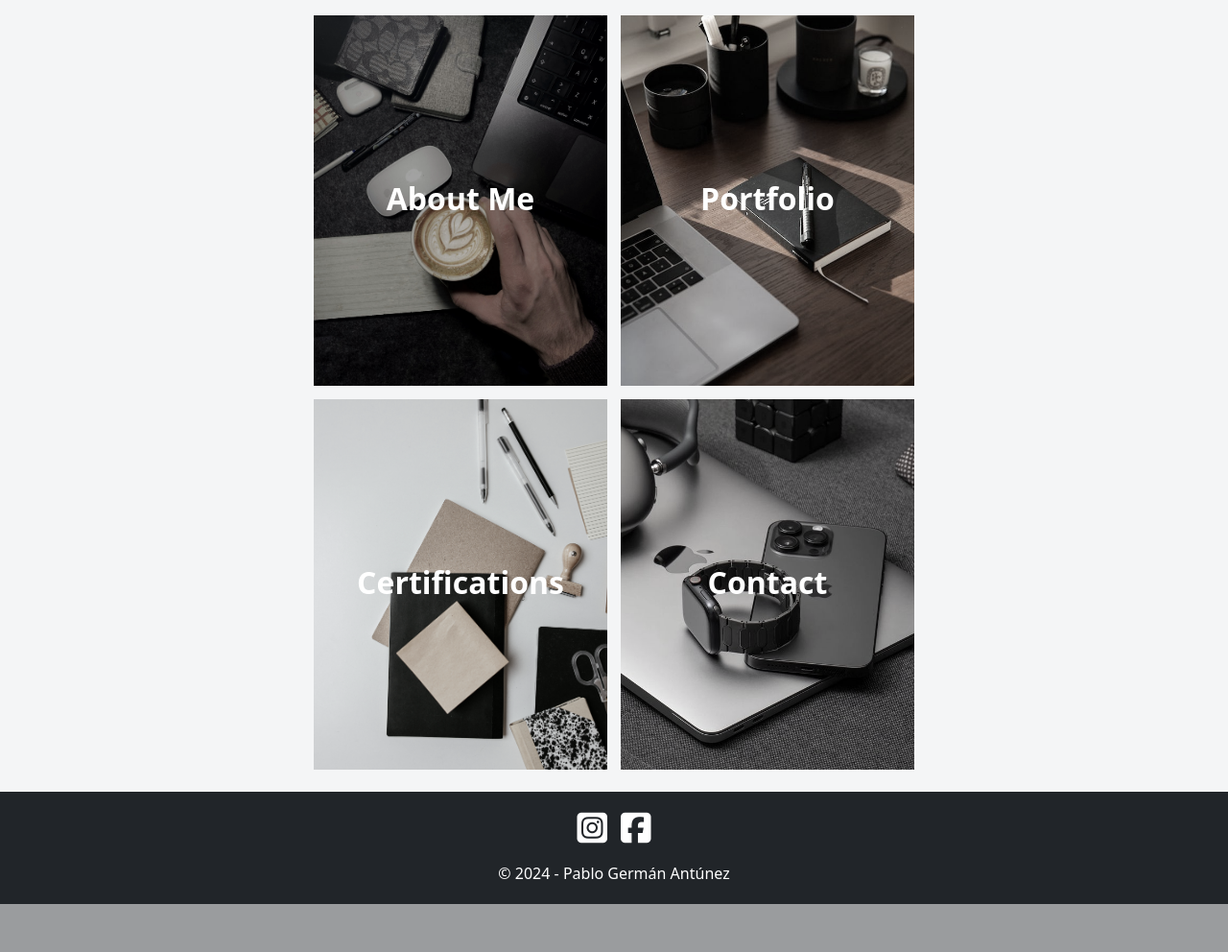
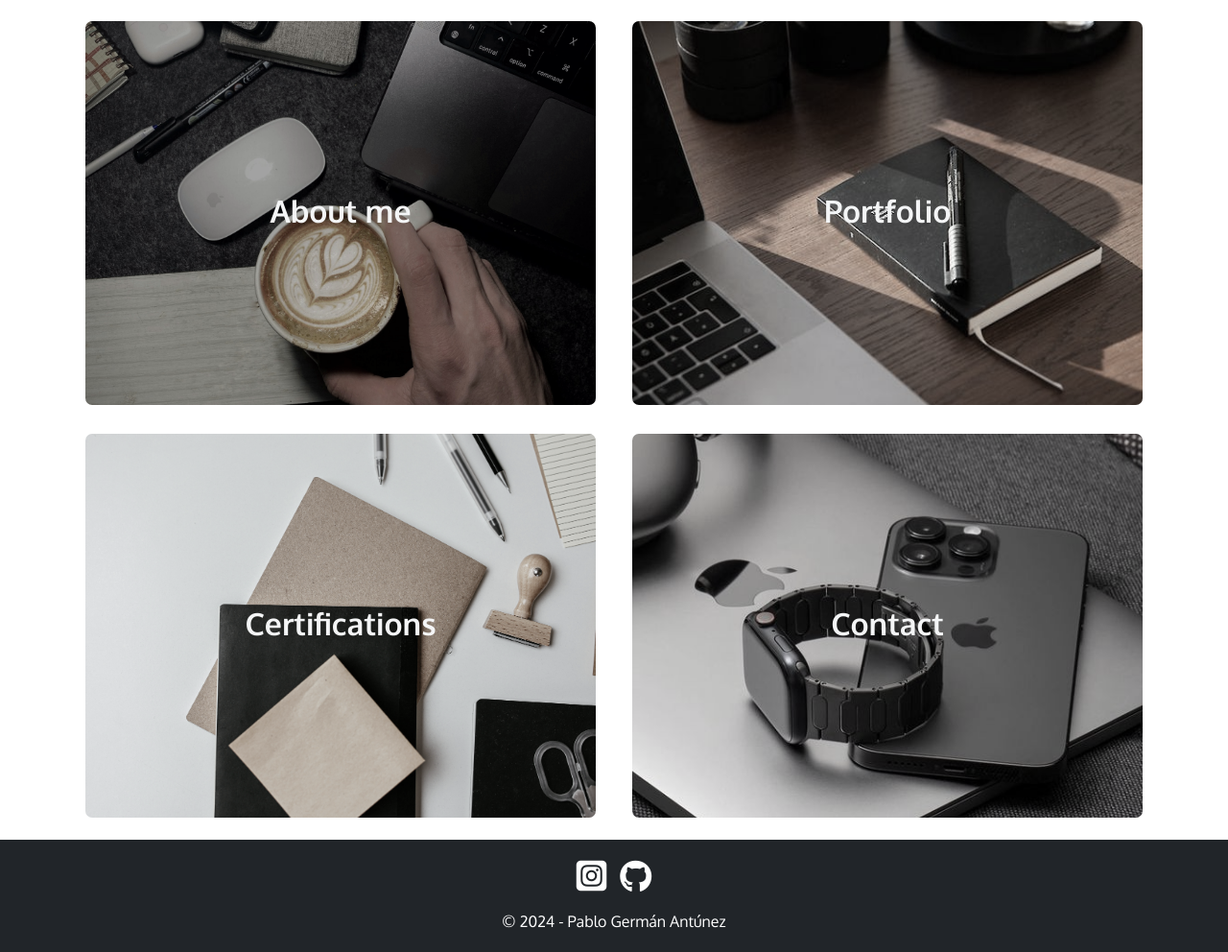
Before and after one commit to pabloantunez/personal-web, a Django app: page / in a window 1280 px wide. Shown: the part 563-1555 px from the top of the page at 96% size. Before the commit the page ends 1505 px from the top, so only its background shows below. Run offline with Django 5.2, Linux system fonts and the light colour scheme; some libraries are stand-ins or nearby versions.

Commit message:
General Fixes

```diff
--- a/personalweb/certifications/templates/certifications/certification_list.html
+++ b/personalweb/certifications/templates/certifications/certification_list.html
@@ -5,7 +5,10 @@
     <div class="row" style="height: 100vh;">
         <div class="col grayscale-opacity" style="background-image: url('{{background_image}}'); background-size: cover;"></div>
         <div class="col d-flex align-items-center background-general-color">
-            <div class="row">
+            <div class="row justify-content-center">
+                <div class="col-md-12 text-center">
+                    <h1>Courses I have <span class="list-titles">completed</span> and am <span class="list-titles">currently taking</span></h1>
+                </div>
                 {% for certification in object_list %}
                     <div class="col-md-12 mb-4 mt-5">
                         <div class="row align-items-center">
--- a/personalweb/core/static/core/css/styles.css
+++ b/personalweb/core/static/core/css/styles.css
@@ -21,6 +21,14 @@
     color: white;
 }
 
+header{
+    width: 100%;
+}
+
+.nav-selection{
+    color: #1098F7;
+}
+
 .grayscale-opacity {
     filter: grayscale(60%);
 }
@@ -38,24 +46,23 @@
     left: 0;
     width: 100%;
     height: 100%;
-    background: linear-gradient(to bottom right, transparent 50%, black 50%);
+    background: linear-gradient(to bottom right, transparent 50%, #212529 50%);
     z-index: 1;
 }
 
-.container {
-    position: relative;
-}
-
-.container .row {
-    position: relative;
-    z-index: 2;
+.image-contact-view {
+    width: 100%;
+    height: 100%;
+    object-fit: cover;
+    object-position: center;
 }
 
 .background-general-color{
     background-color: #F4F5F6;
 }
+
 .contact-link {
-    font-family: 'Raleway', sans-serif !important;
+    font-family: 'Oxygen', sans-serif !important;
     color: white !important;
     text-decoration: none !important;
     gap: 10px;
@@ -92,10 +99,63 @@
     color: white;
 }
 
-.nav-selection{
+.text-about{
+    color:#F4F5F6;
+    padding: 50px;
+}
+
+body{
+    font-family: 'Oxygen', sans-serif;
+}
+
+h1{
+    font-weight: 700;
+}
+
+h3{
+    font-weight: 500;
+}
+
+h4{
+    font-weight: 400;
+}
+
+.card-text-overlay {
+    position: absolute;
+    top: 50%;
+    left: 50%;
+    transform: translate(-50%, -50%);
+    padding: 10px;
+    color: #F4F5F6;
+}
+
+.card{
+    height: auto;
+    padding: 7px;
+    border: none;
+}
+
+.card img{
+    width: 100%;
+    height: 400px;
+    border: none;
+    border-radius: 7px;
+}
+
+.card:hover {
+    transform: scale(1.05);
+    transition: transform 0.3s ease;
+}
+
+.list-titles {
+    font-weight: 700;
     color: #1098F7;
 }
 
-.nav-non-selected{
-    font-weight: bold;
+.active > .page-link {
+    background-color: #1098F7;
 }
+
+.page-link {
+    color:#1098F7;
+}
--- a/personalweb/core/templates/core/base.html
+++ b/personalweb/core/templates/core/base.html
@@ -5,52 +5,50 @@
         <meta name="viewport" content="width=device-width, initial-scale=1, shrink-to-fit=no">
         {% load static %}
         <!-- Fonts -->
-        <link href="https://fonts.googleapis.com/css?family=Raleway:400,400i,700,700i" rel="stylesheet">
-        <link href="https://fonts.googleapis.com/css?family=Lora:400,400i,700,700i" rel="stylesheet">
+        <link rel="preconnect" href="https://fonts.googleapis.com">
+        <link rel="preconnect" href="https://fonts.gstatic.com" crossorigin>
+        <link href="https://fonts.googleapis.com/css2?family=Oxygen:wght@300;400;700&display=swap" rel="stylesheet">
         <link href="https://cdnjs.cloudflare.com/ajax/libs/font-awesome/6.5.1/css/all.min.css" rel="stylesheet">
-
 
         <!-- Styles -->
         <link href="https://cdn.jsdelivr.net/npm/bootstrap@5.3.3/dist/css/bootstrap.min.css" rel="stylesheet" integrity="sha384-QWTKZyjpPEjISv5WaRU9OFeRpok6YctnYmDr5pNlyT2bRjXh0JMhjY6hW+ALEwIH" crossorigin="anonymous">
         <link rel="stylesheet" type="text/css" href="{% static 'core/css/styles.css' %}">
+        <link rel="icon" type="image/png" href="{% static 'core/images/logotipo32x32.png' %}">
         <title>{% block title%}{% endblock%} | Pablo Antúnez</title>
     </head>
     <body class="min-vh-100 d-flex flex-column justify-content-between">
         <header class="min-vh-10">
-            <nav class="navbar navbar-expand-lg navbar-dark bg-dark">
-                <div class="w-100 px-3">
+            <nav class="navbar navbar-expand-md navbar-dark bg-dark">
+                <div class="container-fluid">
                     <a class="navbar-brand mr-auto" href="/">
                         <span class="custom-p">P</span><span class="custom-a">A</span>
                     </a>
-                    <button class="navbar-toggler" type="button" data-toggle="collapse" data-target="#navbarNav"
+                    <button class="navbar-toggler" type="button" data-bs-toggle="collapse" data-bs-target="#navbarNav"
                         aria-controls="navbarNav" aria-expanded="false" aria-label="Toggle navigation">
                         <span class="navbar-toggler-icon"></span>
                     </button>
-                </div>
-                <div class="collapse navbar-collapse w-100 d-flex justify-content-end px-3" id="navbarNav">
-                    <ul class="navbar-nav ml-auto">
+                    <div class="collapse navbar-collapse justify-content-end" id="navbarNav">
+                        <ul class="navbar-nav">
                             <li class="nav-item">
-                            <a class="nav-link nav-non-selected {% if request.path == '/about-me/' %} nav-selection {% endif %}" href="/about-me/">About Me</a>
+                                <a class="nav-link {% if request.path == '/about-me/' %} nav-selection {% endif %}" href="/about-me/">About Me</a>
                             </li>
                             <li class="nav-item">
-                            <a class="nav-link nav-non-selected {% if request.path == '/portfolio/' %} nav-selection {% endif %}" href="/portfolio/">Portfolio</a>
+                                <a class="nav-link {% if request.path == '/portfolio/' %} nav-selection {% endif %}" href="/portfolio/">Portfolio</a>
                             </li>
                             <li class="nav-item">
-                            <a class="nav-link nav-non-selected {% if request.path == '/certifications/' %} nav-selection {% endif %}" href="/certifications/">Certifications</a>
+                                <a class="nav-link {% if request.path == '/certifications/' %} nav-selection {% endif %}" href="/certifications/">Certifications</a>
                             </li>
                             <li class="nav-item">
-                            <a class="nav-link nav-non-selected {% if request.path == '/contact/' %} nav-selection {% endif %}" href="/contact/">Contact</a>
+                                <a class="nav-link {% if request.path == '/contact/' %} nav-selection {% endif %}" href="/contact/">Contact</a>
                             </li>
                         </ul>
                     </div>
+                </div>
             </nav>
         </header>
-        <main class="min-vh-80">
-            <div class="h-100">
+        <main class="min-vh-80 h-100">
             {% block content%}
             {% endblock%}
-            </div>
-
 
             {% if is_contact_view %}
                 {% block contact_content %}
@@ -63,8 +61,8 @@
                 <div class="row justify-content-center">
                     <div class="col-md-6 text-center mb-3">
                         <ul>
-                            <li><a href="#"><i class="fab fa-instagram-square icon-base" style="font-size:36px"></i></a></li>
-                            <li><a href="#"><i class="fab fa-facebook-square icon-base" style="font-size:36px"></i></a></li>
+                            <li><a href="https://www.instagram.com/pablooantunez/" target="_blank"><i class="fab fa-instagram-square icon-base" style="font-size:36px"></i></a></li>
+                            <li><a href="https://github.com/pabloantunez" target="_blank"><i class="fa-brands fa-github icon-base" style="font-size:34px"></i></a></li>
                         </ul>
                     </div>
                 </div>
@@ -76,7 +74,6 @@
             </div>
         </footer>
 
-
         <script src="https://code.jquery.com/jquery-3.5.1.slim.min.js"></script>
         <script src="https://cdn.jsdelivr.net/npm/@popperjs/core@2.5.4/dist/umd/popper.min.js"></script>
         <script src="https://cdn.jsdelivr.net/npm/bootstrap@5.3.3/dist/js/bootstrap.bundle.min.js" integrity="sha384-YvpcrYf0tY3lHB60NNkmXc5s9fDVZLESaAA55NDzOxhy9GkcIdslK1eN7N6jIeHz" crossorigin="anonymous"></script>
--- a/personalweb/core/templates/core/contact.html
+++ b/personalweb/core/templates/core/contact.html
@@ -4,9 +4,9 @@
 {% block contact_content%}
 
 <div class="position-relative" style="height: 81vh;">
-    <div class="background-image-container">
-        <img src="{% static contact_image_view %}" class="img-fluid grayscale-opacity" style="width: 100%; height: 100%; object-fit: cover; object-position: center;" alt="Image Contact View">
-        <div class="diagonal-overlay"></div>
+    <div class="background-image-container bg-dark">
+        <img src="{% static contact_image_view %}" class="img-fluid grayscale-opacity image-contact-view" alt="Image Contact View">
+        <div class="diagonal-overlay "></div>
     </div>
     <div class="container position-absolute top-50 start-50 translate-middle" style="transform: translate(-50%, -50%); z-index: 2;">
         <div class="row justify-content-center">
--- a/personalweb/core/templates/core/home.html
+++ b/personalweb/core/templates/core/home.html
@@ -12,8 +12,54 @@ Home
             <h1 style="font-size: 65px;">{{ overlay_text }}</h1>
         </div>
     </section>
-    <div class="w-100 d-flex justify-content-center align-items-center pt-3 pb-3 background-general-color">
-        <div class="w-50 d-flex flex-wrap">
+    <div class="container">
+        <div class="row mt-3">
+            <div class="col-md-6">
+                <div class="card">
+                    <div class="position-relative">
+                        <a href="{% url 'about' %}" class="position-relative w-100">
+                            <img src="{% static about_image %}" alt="About Me" class="grayscale-opacity object-fit-cover">
+                            <div class="card-text-overlay fs-2 fw-bolder">About me</div>
+                        </a>
+                    </div>
+                </div>
+            </div>
+            <div class="col-md-6">
+                <div class="card">
+                    <div class="position-relative">
+                        <a href="{% url 'projects:projects' %}" class="position-relative w-100">
+                            <img src="{% static portfolio_image %}" alt="Portfolio" class="grayscale-opacity object-fit-cover">
+                            <div class="card-text-overlay fs-2 fw-bolder">Portfolio</div>
+                        </a>
+                    </div>
+                </div>
+            </div>
+        </div>
+        <div class="row mb-3 mt-3">
+            <div class="col-md-6">
+                <div class="card">
+                    <div class="position-relative">
+                        <a href="{% url 'certifications:certifications' %}" class="position-relative w-100">
+                            <img src="{% static certifications_image %}" alt="Certifications" class="grayscale-opacity object-fit-cover">
+                            <div class="card-text-overlay fs-2 fw-bolder">Certifications</div>
+                        </a>
+                    </div>
+                </div>
+            </div>
+            <div class="col-md-6">
+                <div class="card">
+                    <div class="position-relative">
+                        <a href="{% url 'contact' %}" class="position-relative w-100">
+                            <img src="{% static contact_image %}" alt="Contact" class="grayscale-opacity object-fit-cover">
+                            <div class="card-text-overlay fs-2 fw-bolder">Contact</div>
+                        </a>
+                    </div>
+                </div>
+            </div>
+        </div>
+    </div>
+
+    {% comment %} <div class="w-50 d-flex flex-wrap flex-lg-row">
         <div class="w-50" style="height:400px; padding:7px;">
             <a href="{% url 'about' %}" class="position-relative w-100 ">
                 <img src="{% static about_image %}" alt="About Me" class="w-100 h-100 grayscale-opacity object-fit-cover">
@@ -27,7 +73,7 @@ Home
             </a>
         </div>
         <div class="w-50" style="height:400px; padding:7px">
-                <a href="#" class="position-relative w-100 ">
+            <a href="{% url 'certifications:certifications' %}" class="position-relative w-100 ">
                 <img src="{% static certifications_image %}" alt="About Me" class="w-100 h-100 grayscale-opacity object-fit-cover">
                 <div class="position-absolute top-50 start-50 translate-middle text-center text-white w-100 fs-2 fw-bolder">Certifications</div>
             </a>
@@ -39,5 +85,5 @@ Home
             </a>
         </div>
     </div>
-    </div>
+    </div> {% endcomment %}
 {% endblock%}
--- a/personalweb/core/views.py
+++ b/personalweb/core/views.py
@@ -15,7 +15,7 @@ def home(request):
 
 def about(request):
     context = {
-        'profile_image':'core/images/Me2.jpg'
+        'profile_image':'core/images/Profile.png'
     }
     return render(request,'core/about-me.html', context)
 
--- a/personalweb/portfolio/templates/portfolio/project_detail.html
+++ b/personalweb/portfolio/templates/portfolio/project_detail.html
@@ -1,4 +1,5 @@
 {% extends 'core/base.html'%}
+{% block title%}{{project.title}}{% endblock%}
 {% block content%}
 <div class="row project g-5 mt-2">
     <div class="col-lg-5 col-md-4 offset-lg-1 d-flex justify-content-center align-items-center">
```
Also changed, not shown: personalweb/core/templates/core/about-me.html (+6 -7 lines), personalweb/portfolio/templates/portfolio/project_list.html (+41 -9 lines), personalweb/portfolio/views.py (+9 -5 lines), personalweb/core/static/core/images/Logotipo16x16.png (added), personalweb/core/static/core/images/Me.jpg (deleted), personalweb/core/static/core/images/Me2.jpg (deleted), personalweb/core/static/core/images/Profile.png (added), personalweb/core/static/core/images/logotipo32x32.png (added), personalweb/media/projects/Afip.jpg (added), personalweb/media/projects/La_Huerta.jpg (added), personalweb/media/projects/La_Huerta_aASS7A3.jpg (added), personalweb/media/projects/logotipo32x32.png (added). Lines whose indentation alone changed are shown as unchanged.
